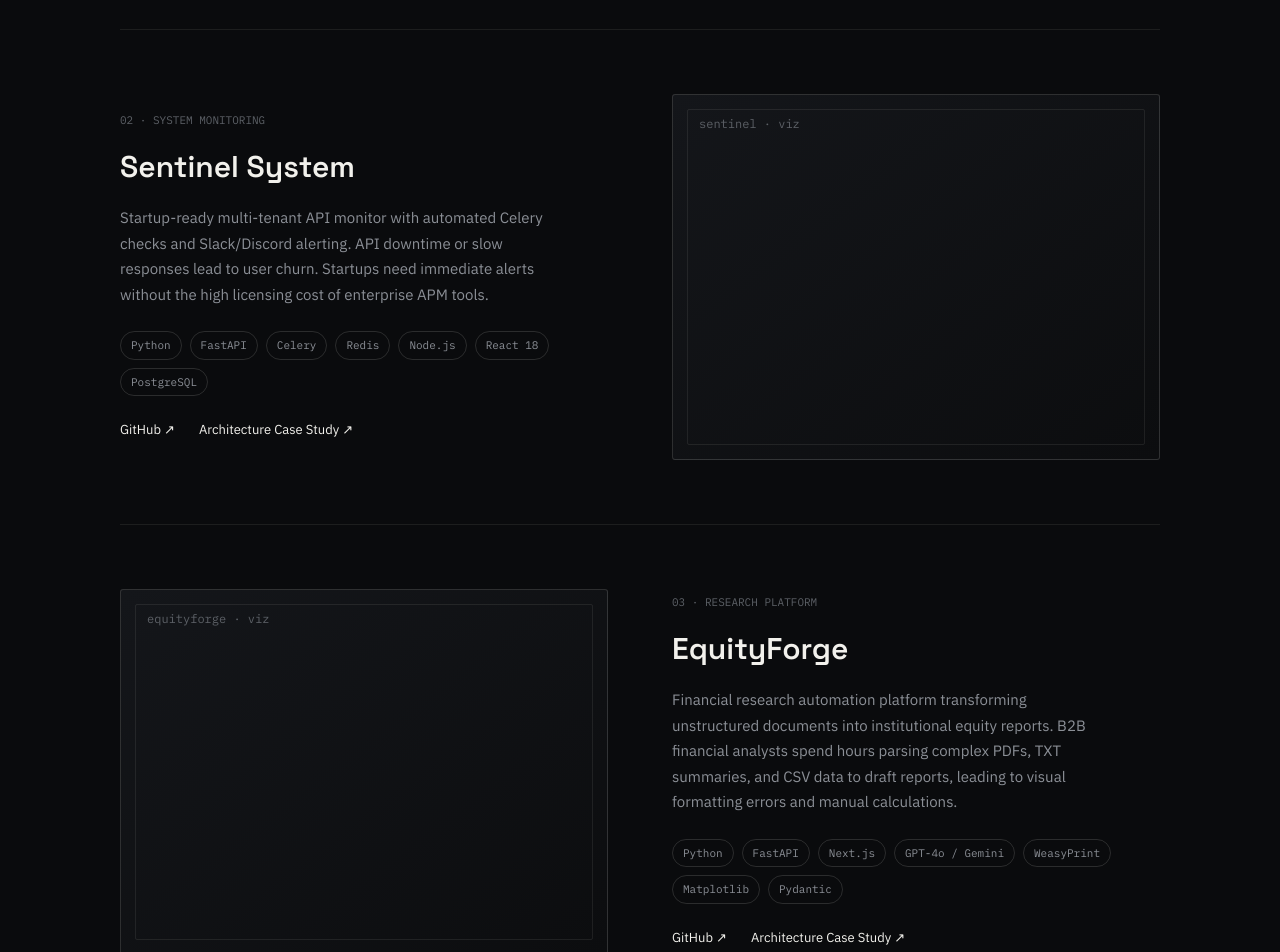
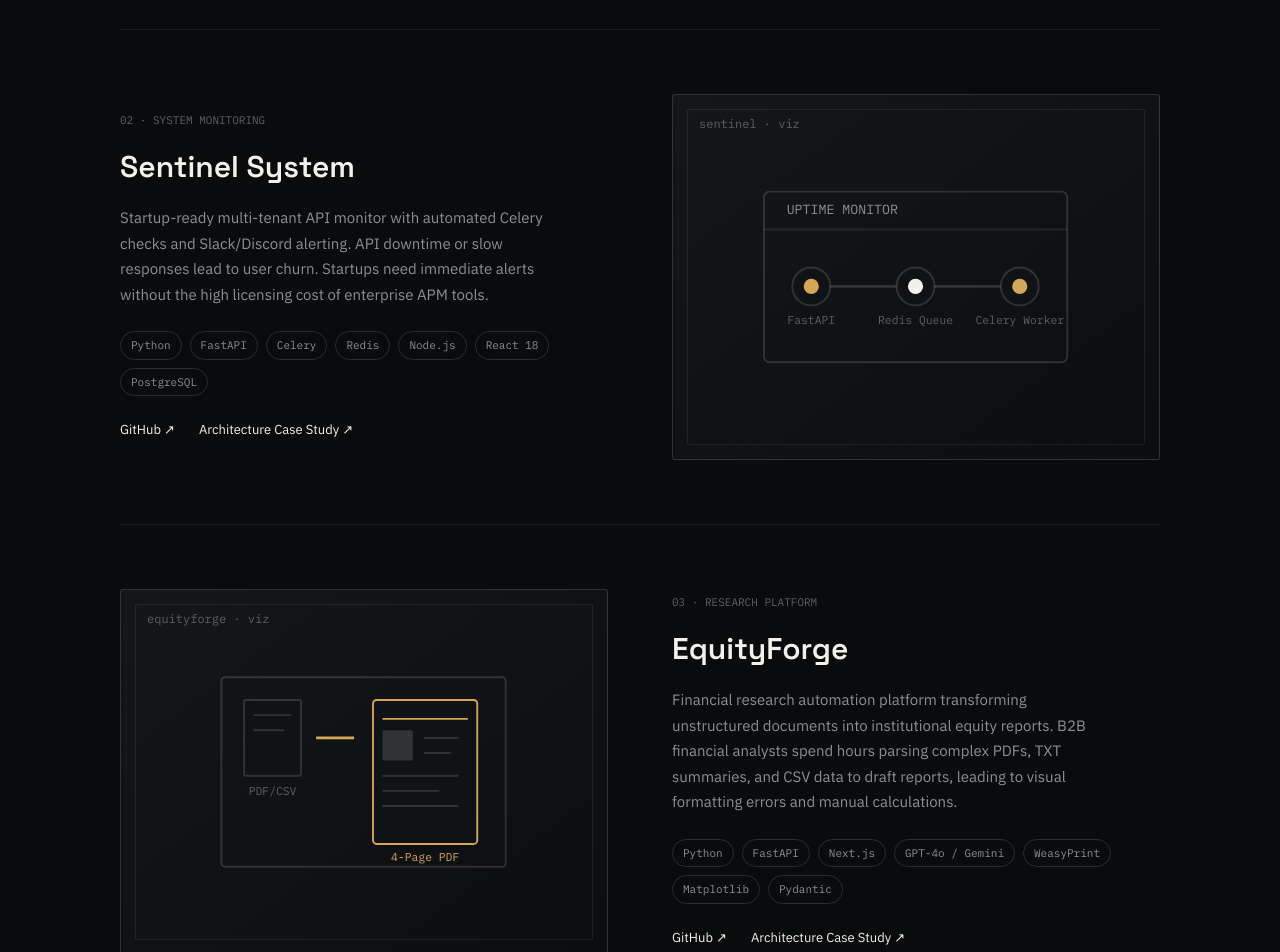
Before and after one commit to Rarebuffalo/krishna-portfolio, a Next.js app: page / in a window 1280 px wide. Shown: the part 1480-2432 px from the top of the page. Built offline with nearby package versions, Linux system fonts and the light colour scheme.

Commit message:
ui: update featured projects with sentinel and equityforge graphics

```diff
--- a/src/components/FeaturedProjects.tsx
+++ b/src/components/FeaturedProjects.tsx
@@ -26,51 +26,57 @@
             <text x="34" y="110" fill="#8b8f96" fontFamily="var(--font-mono)" fontSize="7">status: 0 vulnerabilities found</text>
           </svg>
         );
-      case "txnforge":
+      case "sentinel":
         return (
           <svg className="w-[78%] h-[78%] viz" viewBox="0 0 200 140" fill="none">
-            {/* Distributed Auth validation layout */}
-            <rect x="15" y="15" width="50" height="110" rx="3" stroke="var(--line-strong)" strokeWidth="1" />
-            <rect x="135" y="15" width="50" height="110" rx="3" stroke="var(--line-strong)" strokeWidth="1" />
+            {/* Celery Background Poller + Redis Queue Visualizer */}
+            <rect x="20" y="25" width="160" height="90" rx="3" stroke="var(--line-strong)" strokeWidth="1" />
+            <line x1="20" y1="45" x2="180" y2="45" stroke="var(--line)" strokeWidth="1" />
+            <text x="32" y="37" fill="#8b8f96" fontFamily="var(--font-mono)" fontSize="7">UPTIME MONITOR</text>
 
-            {/* Client request */}
-            <circle cx="40" cy="40" r="12" fill="var(--panel)" stroke="var(--line-strong)" strokeWidth="1" />
-            <circle cx="40" cy="40" r="4" fill="var(--gold)" />
+            {/* Server polling loops */}
+            <circle cx="45" cy="75" r="10" fill="var(--panel)" stroke="var(--line-strong)" strokeWidth="1" />
+            <circle cx="45" cy="75" r="4" fill="var(--gold)" />
+            <text x="45" y="95" fill="#5c6066" fontFamily="var(--font-mono)" fontSize="6" textAnchor="middle">FastAPI</text>
 
-            {/* Server verification */}
-            <circle cx="160" cy="100" r="12" fill="var(--panel)" stroke="var(--line-strong)" strokeWidth="1" />
-            <circle cx="160" cy="100" r="4" fill="var(--soft-white)" />
+            <circle cx="100" cy="75" r="10" fill="var(--panel)" stroke="var(--line-strong)" strokeWidth="1" />
+            <circle cx="100" cy="75" r="4" fill="var(--soft-white)" />
+            <text x="100" y="95" fill="#5c6066" fontFamily="var(--font-mono)" fontSize="6" textAnchor="middle">Redis Queue</text>
 
-            {/* Connecting lines showing token route */}
-            <path d="M 52 40 C 90 40, 110 100, 148 100" stroke="var(--gold)" strokeWidth="1" strokeDasharray="3 3" />
-            <text x="75" y="30" fill="#8b8f96" fontFamily="var(--font-mono)" fontSize="6">Token: E2E Verify</text>
+            <circle cx="155" cy="75" r="10" fill="var(--panel)" stroke="var(--line-strong)" strokeWidth="1" />
+            <circle cx="155" cy="75" r="4" fill="var(--gold)" />
+            <text x="155" y="95" fill="#5c6066" fontFamily="var(--font-mono)" fontSize="6" textAnchor="middle">Celery Worker</text>
 
-            <text x="25" y="110" fill="#5c6066" fontFamily="var(--font-mono)" fontSize="8">gRPC</text>
-            <text x="145" y="110" fill="var(--gold)" fontFamily="var(--font-mono)" fontSize="8">Redis</text>
+            <path d="M 55 75 L 90 75" stroke="var(--line-strong)" strokeWidth="1.5" />
+            <path d="M 110 75 L 145 75" stroke="var(--line-strong)" strokeWidth="1.5" />
           </svg>
         );
-      case "flientsec":
+      case "equityforge":
         return (
           <svg className="w-[78%] h-[78%] viz" viewBox="0 0 200 140" fill="none">
-            {/* Multi-tenant security dashboard mock */}
-            <rect x="20" y="25" width="160" height="90" rx="4" stroke="var(--line-strong)" strokeWidth="1" />
+            {/* Document parser ➔ structured extraction ➔ PDF rendering layout */}
+            <rect x="25" y="20" width="150" height="100" rx="2" stroke="var(--line-strong)" strokeWidth="1" />
 
-            {/* Header row */}
-            <line x1="20" y1="45" x2="180" y2="45" stroke="var(--line)" />
-            <circle cx="34" cy="35" r="3" fill="#2c2f34" />
-            <circle cx="44" cy="35" r="3" fill="#2c2f34" />
+            {/* Input document preview */}
+            <rect x="37" y="32" width="30" height="40" rx="1" fill="var(--panel)" stroke="var(--line-strong)" strokeWidth="1" />
+            <line x1="42" y1="40" x2="62" y2="40" stroke="var(--line-strong)" strokeWidth="1" />
+            <line x1="42" y1="48" x2="58" y2="48" stroke="var(--line-strong)" strokeWidth="1" />
+            <text x="52" y="82" fill="#5c6066" fontFamily="var(--font-mono)" fontSize="6" textAnchor="middle">PDF/CSV</text>
 
-            {/* Column cards */}
-            <rect x="30" y="55" width="40" height="48" rx="2" fill="var(--panel)" stroke="var(--line)" />
-            <rect x="36" y="65" width="20" height="4" fill="var(--gold)" opacity="0.8" />
-            <circle cx="50" cy="85" r="8" fill="none" stroke="var(--line-strong)" strokeWidth="2" />
-            <circle cx="50" cy="85" r="4" fill="var(--gold)" />
+            {/* Transformation arrow */}
+            <path d="M 75 52 L 95 52" stroke="var(--gold)" strokeWidth="1.5" markerEnd="url(#arrow)" />
 
-            {/* Right side check logs list */}
-            <rect x="85" y="58" width="80" height="6" rx="1" fill="var(--line-strong)" />
-            <rect x="85" y="70" width="80" height="6" rx="1" fill="var(--line-strong)" />
-            <rect x="85" y="82" width="60" height="6" rx="1" fill="var(--gold)" opacity="0.3" />
-            <rect x="85" y="94" width="70" height="6" rx="1" fill="var(--line-strong)" />
+            {/* Output institutional report layout */}
+            <rect x="105" y="32" width="55" height="76" rx="2" fill="var(--panel)" stroke="var(--gold)" strokeWidth="1" />
+            <line x1="110" y1="42" x2="155" y2="42" stroke="var(--gold)" strokeWidth="1" />
+            <rect x="110" y="48" width="16" height="16" rx="1" fill="var(--line-strong)" />
+            <line x1="132" y1="52" x2="150" y2="52" stroke="var(--line-strong)" strokeWidth="1" />
+            <line x1="132" y1="60" x2="146" y2="60" stroke="var(--line-strong)" strokeWidth="1" />
+            <line x1="110" y1="72" x2="150" y2="72" stroke="var(--line-strong)" strokeWidth="1" />
+            <line x1="110" y1="80" x2="140" y2="80" stroke="var(--line-strong)" strokeWidth="1" />
+            <line x1="110" y1="88" x2="150" y2="88" stroke="var(--line-strong)" strokeWidth="1" />
+
+            <text x="132.5" y="117" fill="var(--gold)" fontFamily="var(--font-mono)" fontSize="6" textAnchor="middle">4-Page PDF</text>
           </svg>
         );
       default:
@@ -82,7 +88,7 @@
     <section className="work py-[96px] reveal border-b border-[rgba(245,245,242,0.08)]" id="work">
       <div className="section-head flex items-baseline justify-between pb-[40px] border-b border-[rgba(245,245,242,0.08)] mb-[64px]">
         <div>
-          <span className="label mono text-[12px] text-[#d4a657]">SELECTED WORK</span>
+          <span className="label mono text-[12px] text-[#d4a657]">FEATURED PROJECTS</span>
           <h2 className="font-display font-semibold text-[32px] max-md:text-[24px] mt-[6px] text-[#f2f1ec]">
             Three things worth your time
           </h2>
```
